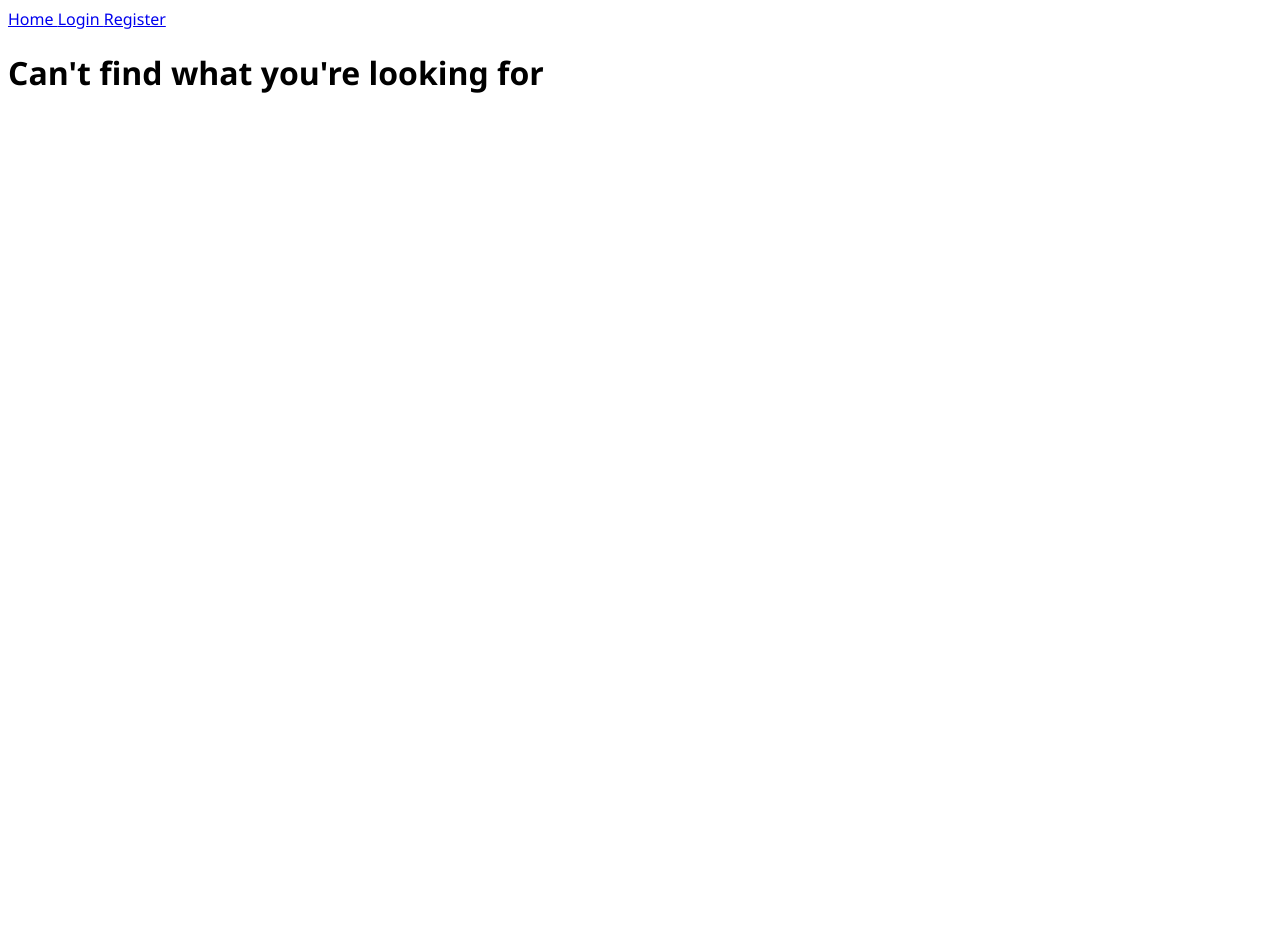
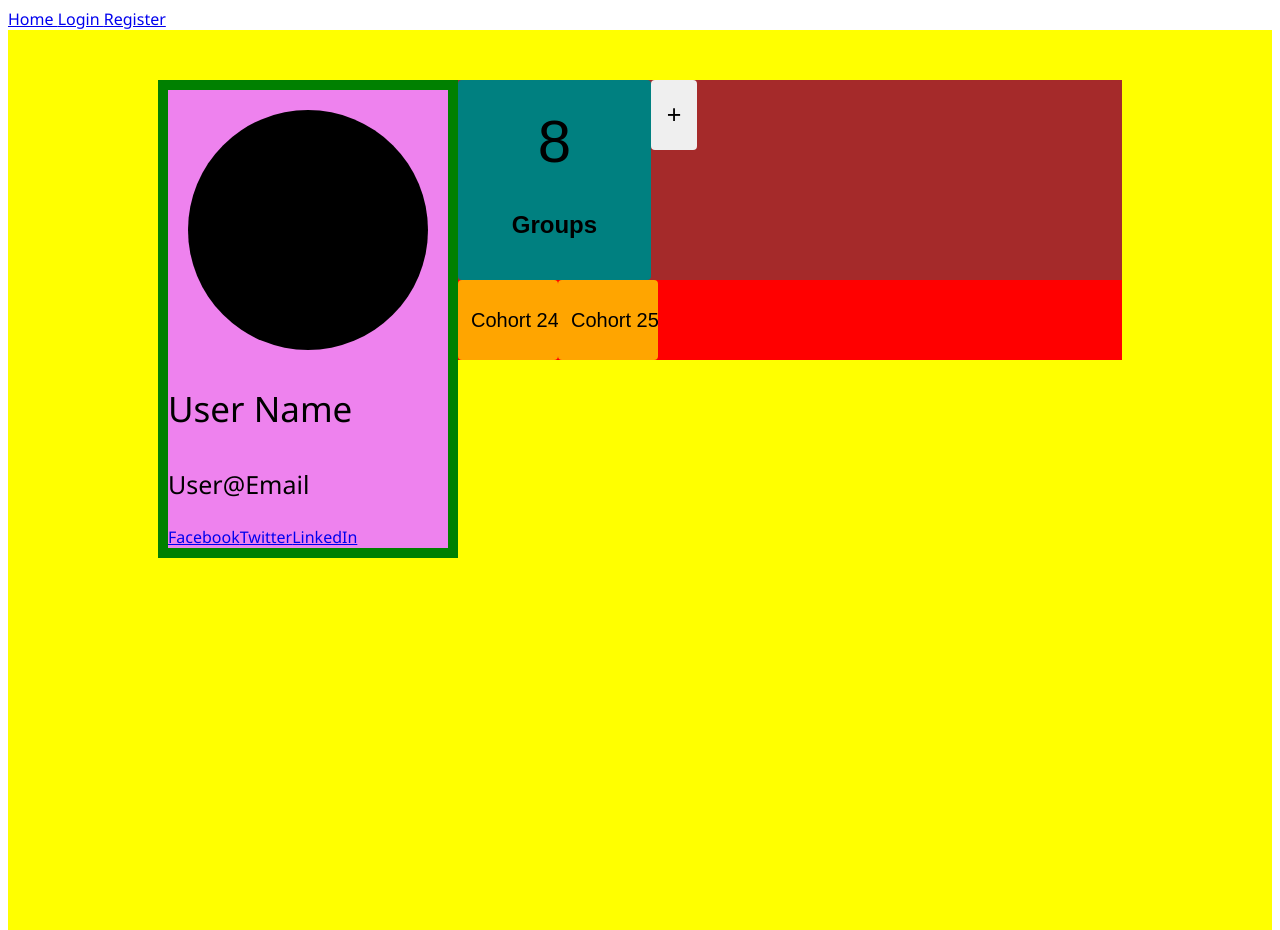
Before and after one commit to DiamondsInTheSky/ScratchProject, a React app: page /profile/1 in a window 1280 px wide. Before the commit the page ends 808 px from the top, so only its background shows below. Built offline with nearby package versions, Linux system fonts and the light colour scheme; no server answers; a web font is replaced by a local one.

Commit message:
profilecard code

```diff
--- a/src/client/components/app.js
+++ b/src/client/components/app.js
@@ -15,10 +15,10 @@ const App = () => (
       <div>
         <Navigation />
           <Switch>
-            <Route path="/" component={login} exact />
+            {/* <Route path="/" component={profileCard} exact /> */}
             <Route path="/login" component={login} />
             <Route path="/register" component={register} />
-            <Route path="/profileCard/:userId" component={profileCard} />
+            <Route path="/profile/:username" component={profileCard} />
             <Route component={error} />
           </Switch>
        </div>
--- a/src/client/components/login.js
+++ b/src/client/components/login.js
@@ -1,5 +1,5 @@
 import React, { Component } from 'react';
-import { Redirect} from 'react-router-dom';
+import { Redirect, Link} from 'react-router-dom';
 
 class login extends Component {
   constructor(props) {
@@ -8,11 +8,12 @@ class login extends Component {
     this.state = {
       userName: '',
       password: '',
-      register: false,
+      // register: false,
       isLoggedin: false,
     };
     this.onChange = this.onChange.bind(this);
     this.onChange2 = this.onChange2.bind(this);
+    this.profileRender = this.profileRender.bind(this);
     this.handleSubmit = this.handleSubmit.bind(this);
 
 
@@ -23,6 +24,9 @@ class login extends Component {
   }
   onChange2(event) {
     this.setState({ password: event.target.value });
+  }
+  profileRender() {
+
   }
   handleSubmit(event) {
     event.preventDefault();
@@ -37,7 +41,8 @@ class login extends Component {
     }).then(res => res.json())
       .then(response => {
         if (response) {
-          this.setState({ isLoggedin: true })/* To handle logged In User**/
+          this.setState({ isLoggedin: true });/* To handle logged In User**/
+          // <Link to={`/profile/${this.state.userName}`}></Link>
         }
       })
   }
@@ -45,14 +50,13 @@ class login extends Component {
 
   render() {
 
-    const { register } = this.state;
+    // const { register } = this.state;
+
     const { isLoggedin } = this.state;/** Yet to figure out how to effectivey handle loggedin user. preferably using cookies */
 
-    if (register) {
-      return <Redirect to='/register'/>;
-    }
+
     if (isLoggedin) {
-      return <Redirect to='/profile'/>;
+      return <Redirect to={`/profile/${this.state.userName}`}/>;;
     }
 
     return (
--- a/src/client/components/profileCard.js
+++ b/src/client/components/profileCard.js
@@ -1,9 +1,60 @@
-import React from 'react';
+import React, { Component } from 'react';
+import { Redirect } from 'react-router-dom';
 
-const profileCard = () => (
-  <div>
-      <h1>Profile Card</h1>
-    </div>
-);
+class profileCard extends Component {
+  constructor(props) {
+    super(props);
+
+    this.state = {
+      isLoggedin: true,
+      profile: {},
+    };
+
+
+  }
+  componentDidMount() {
+    fetch(`http://localhost:3000/profile/${this.props.match.params.userName}`)
+      .then(response => response.json())
+      .then(data => this.setState({profile: data}))
+      .catch(err => console.log(err));
+  }
+
+
+  render() {
+
+    return (
+      <div id="userprofile">
+        <div id="userprofileleft">
+          <div id="profilestrip">
+            <div id="userphoto"></div>
+            <div id="userinfo">
+              <p id="username">User Name</p>
+              <p id="useremail">User@Email</p>
+              <a href="#">Facebook</a>
+              <a href="#">Twitter</a>
+              <a href="#">LinkedIn</a>
+            </div>
+          </div>
+        </div>
+        <div id="userprofileright">
+          <div className="test">
+
+            <button id="group_count" className="featurebtn">
+              <div className="bignum">8</div>
+              <h2>Groups</h2>
+            </button>
+
+            <button id="addnewcontactbtn">+</button>
+          </div>
+          <div>
+            <button className="groupbutton">Cohort 24</button>
+            <button className="groupbutton">Cohort 25</button>
+          </div>
+        </div>
+      </div>
+
+    );
+  }
+}
 
 module.exports = profileCard;
--- a/src/client/components/register.js
+++ b/src/client/components/register.js
@@ -59,14 +59,13 @@ class register extends Component {
         facebookURL: this.state.facebookURL,
         twitterURL: this.state.twitterURL,
         password: this.state.password
-      }).then(res => res.json())
+      })
+    }).then(res => res.json())
         .then(response => {
           if (response) {
             this.setState({ signupSuccess: true })/* To handle logged In User**/
           }
         })
-
-    })
   }
 
 
@@ -78,9 +77,14 @@ class register extends Component {
     }
     return (
       <div id="signupcontent">
-        <form id="signupform">
+        <form id="signupform" onSubmit={this.handleSubmit}>
           <div>
             <h1>Sign up for free</h1>
+
+            <label>Email:</label>
+            <input id="signupemail" type="text" placeholder="(required)" value={this.state.email} onChange={this.handleChange3} ></input>
+            <label>Password:</label>
+            <input id="signuppassword" type="password" placeholder="(required)" value={this.state.password} onChange={this.handleChange8} ></input>
             <label>First Name:</label>
             <input id="signupfname" type="text" placeholder="(required)" value={this.state.fName} onChange={this.handleChange1} ></input>
             <label>Last Name:</label>
@@ -92,10 +96,6 @@ class register extends Component {
             <label>Linkedin URL:</label>
             <input type="text" value={this.state.linkedInURL} onChange={this.handleChange6} ></input>
 
-            <label>Email:</label>
-            <input id="signupemail" type="text" placeholder="(required)" value={this.state.email} onChange={this.handleChange3} ></input>
-            <label>Password:</label>
-            <input id="signuppassword" type="password" placeholder="(required)" value={this.state.password} onChange={this.handleChange8} ></input>
             <button id="signupbtn">Sign-up with MoDo</button>
           </div>
         </form>
--- a/src/client/styles/styles.scss
+++ b/src/client/styles/styles.scss
@@ -133,3 +133,76 @@ display: inline-block;
    line-height: 1.5;
    border-radius: .3rem;
 }
+
+#userprofile {
+  background-color: yellow;
+  min-height: 800px;
+  height: 100%;
+  padding: 50px 150px;
+ }
+
+ #userprofileleft {
+  float: left;
+  display: flex;
+  justify-content: center;
+  align-items: center;
+  background-color: green;
+ }
+ #userphoto {
+  width: 240px;
+  height: 240px;
+  margin: 20px;
+  border-radius: 50%;
+  background-color: black;
+ }
+ #userprofileright{
+  min-width: 60%;
+  height: 100%;
+  background: red;
+ }
+ #profilestrip{
+  margin: 10px;
+  background-color: violet;
+ }
+ #username {
+  font-size: 35px;
+  font-weight: 500;
+ }
+ #useremail {
+  font-size: 25px;
+  font-weight: 500;
+ }
+ .featurebtn {
+  display: inline-block;
+  height: 200px;
+  width: 20%;
+  background-color: teal;
+  margin:0;
+  padding:0;
+  float: left;
+ }
+ .test {
+  height: 200px;
+  background: brown;
+  display: block;
+ }
+ #homecontent{
+  width: 100%;
+  background-color: white;
+ }
+ .bignum {
+  font-size: 60px;
+  font-weight: 500;
+ }
+ #addnewcontactbtn {
+  padding: 15px;
+  font-size: 25px;
+
+ }
+
+ .groupbutton {
+  width: 100px;
+  height: 80px;
+  background-color: orange;
+  font-size: 20px;
+ }
```
